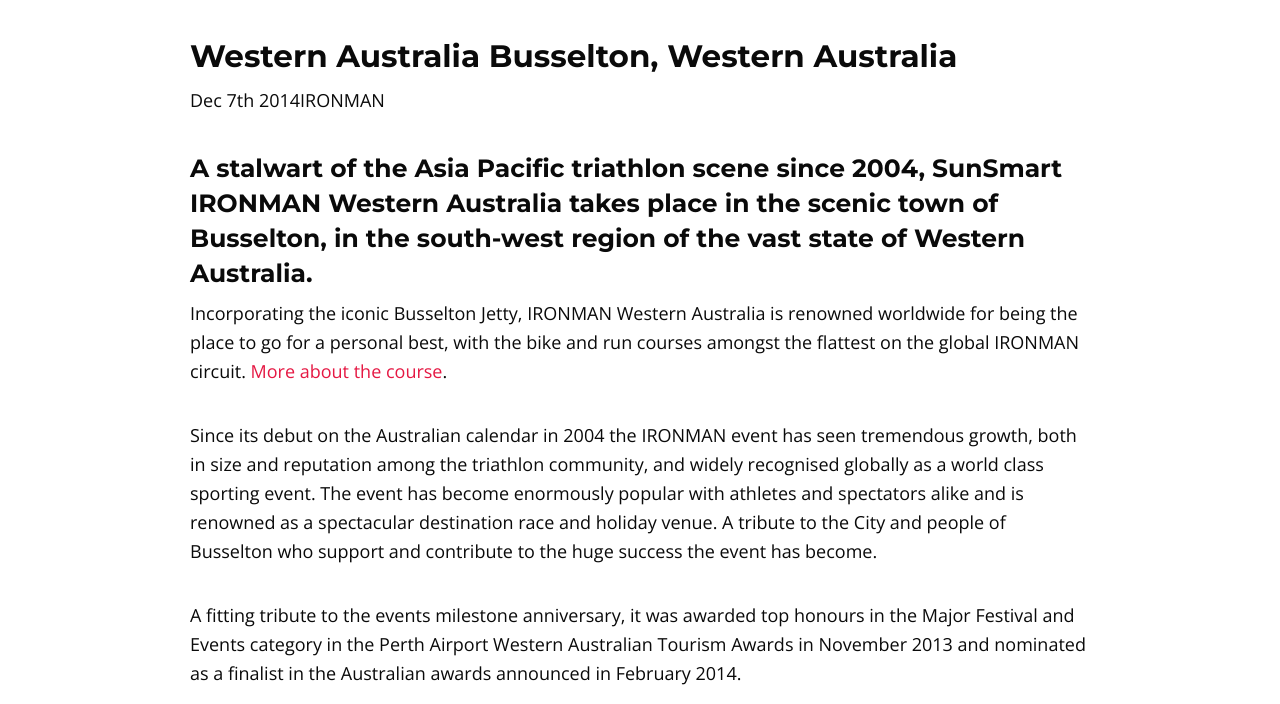
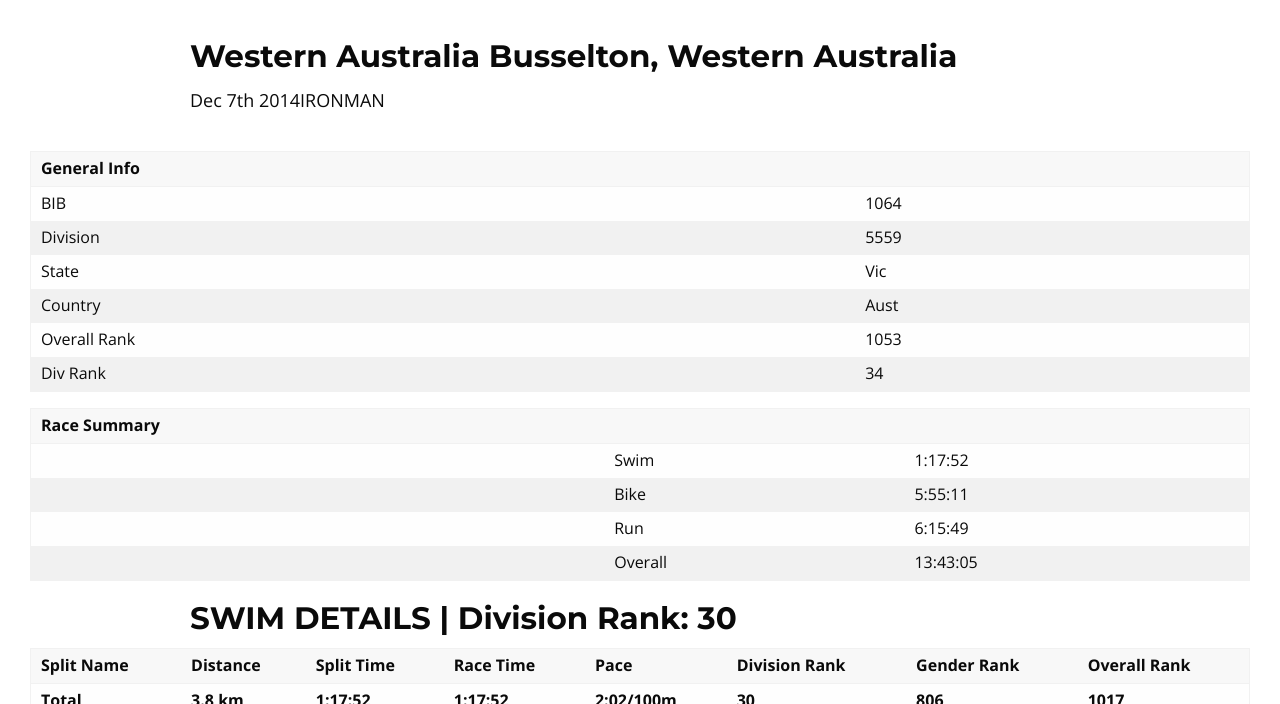
Before and after one commit to roachhd/archie, a Jekyll site: the page built from _posts/2014-12-07-busselton-ironman.md, in a window 1280 px wide and 1400 px high, scrolled down 494 px. Shown: the top 704 px of the window. Built offline with Jekyll 4.4.1, drawn with Linux system fonts in a browser that asks for light colours; nearby versions of some CDN libraries; library files that are not in the unit come from our copies; some of the changed text lies outside the part shown; grey boxes are pictures that could not be loaded.

Commit message:
Update 2014-12-07-busselton-ironman.md

```diff
--- a/_posts/2014-12-07-busselton-ironman.md
+++ b/_posts/2014-12-07-busselton-ironman.md
@@ -13,7 +13,62 @@
 
 Dec 7th 2014IRONMAN
 
-#### A stalwart of the Asia Pacific triathlon scene since 2004, SunSmart IRONMAN Western Australia takes place in the scenic town of Busselton, in the south-west region of the vast state of Western Australia.
+General Info |       |
+------------ | ----- |
+BIB          | 1064  |
+Division     | 5559  |
+State        | Vic   |
+Country      | Aust  |
+Overall Rank | 1053  |
+Div Rank     | 34    |
+
+
+
+Race Summary |          |
+------------ | -------- |
+| Swim       | 1:17:52  |
+| Bike       | 5:55:11  |
+| Run        | 6:15:49  |
+| Overall    | 13:43:05 |
+
+
+### SWIM DETAILS | Division Rank: 30
+
+| Split Name | Distance        | Split Time   | Race Time    | Pace           | Division Rank | Gender Rank | Overall Rank |
+| ---------- | --------------- | ------------ | ------------ | -------------- | ------------- | ----------- | ------------ |
+| **Total**  | **3.8 km**      | **1:17:52** | **1:17:52** | **2:02/100m** | **30**        | **806**    | **1017**     |
+
+
+### BIKE DETAILS | Division Rank: 44
+
+| Split Name |  Distance |  Split Time |  Race Time |  Pace |  Division Rank |  Gender Rank |  Overall Rank |
+| ---- | ---- | ---- | ---- | ---- | ---- | ---- | ----  |
+| **Total** |  *here* |  **06:04:34** |  **07:42:56** |  **29.66 kph** |  **44** |  **1248** |  **1425** |
+
+
+### RUN DETAILS | Division Rank: 40
+
+| Split Name |  Distance |  Split Time |  Race Time |  Pace |  Division Rank |  Gender Rank |  Overall Rank |
+| ---- | ---- | ---- | ---- | ---- | ---- | ---- | ----  |
+| **Total** |  **42.2 km** |  **04:55:51** |  **12:43:48** |  **07:00/km** |  **40** |  **1242** |  **1440** |
+
+
+### Transition Details
+
+| T1: Swim-to-bike |  00:06:25 |
+| ---------------- | --------- |
+| T2: Bike-to-run |  00:05:01 |
+
+
+
+---
+
+###### View the [source]([Source](http://www.ironman.com/triathlon/events/asiapac/ironman/melbourne/results.aspx?rd=20140323&race=melbourne&bidid=2084&detail=1 "Permalink to IRONMAN Asia-Pacific Championship Melbourne Results - IRONMAN.com | Official Site of IRONMAN")
+
+
+#### About The Race
+
+...A stalwart of the Asia Pacific triathlon scene since 2004, SunSmart IRONMAN Western Australia takes place in the scenic town of Busselton, in the south-west region of the vast state of Western Australia.
 
 Incorporating the iconic Busselton Jetty, IRONMAN Western Australia is renowned worldwide for being the place to go for a personal best, with the bike and run courses amongst the flattest on the global IRONMAN circuit. [More about the course][1].
 
@@ -24,11 +79,3 @@
 ## ![Official Qualifer 2015 IRONMAN World Championship][2]IRONMAN World Championship Qualifying Race
 
 There are 40 qualifying slots to the 2015 IRONMAN World Championship in Kaliua-Kona, Hawaii.
-
-## Destination Sunsmart IRONMAN Western Australia
-![][4]
-
-[1]: /triathlon/events/asiapac/ironman/western-australia/athletes/course.aspx
-[2]: ~/media/9E95C90E3E864EC6B92C46A9AF145995.ashx
-[3]: /triathlon/events/asiapac/ironman/western-australia/travel.aspx
-[4]: ~/media/064782CE9E27441D9122D00785C4079D.ashx
```
